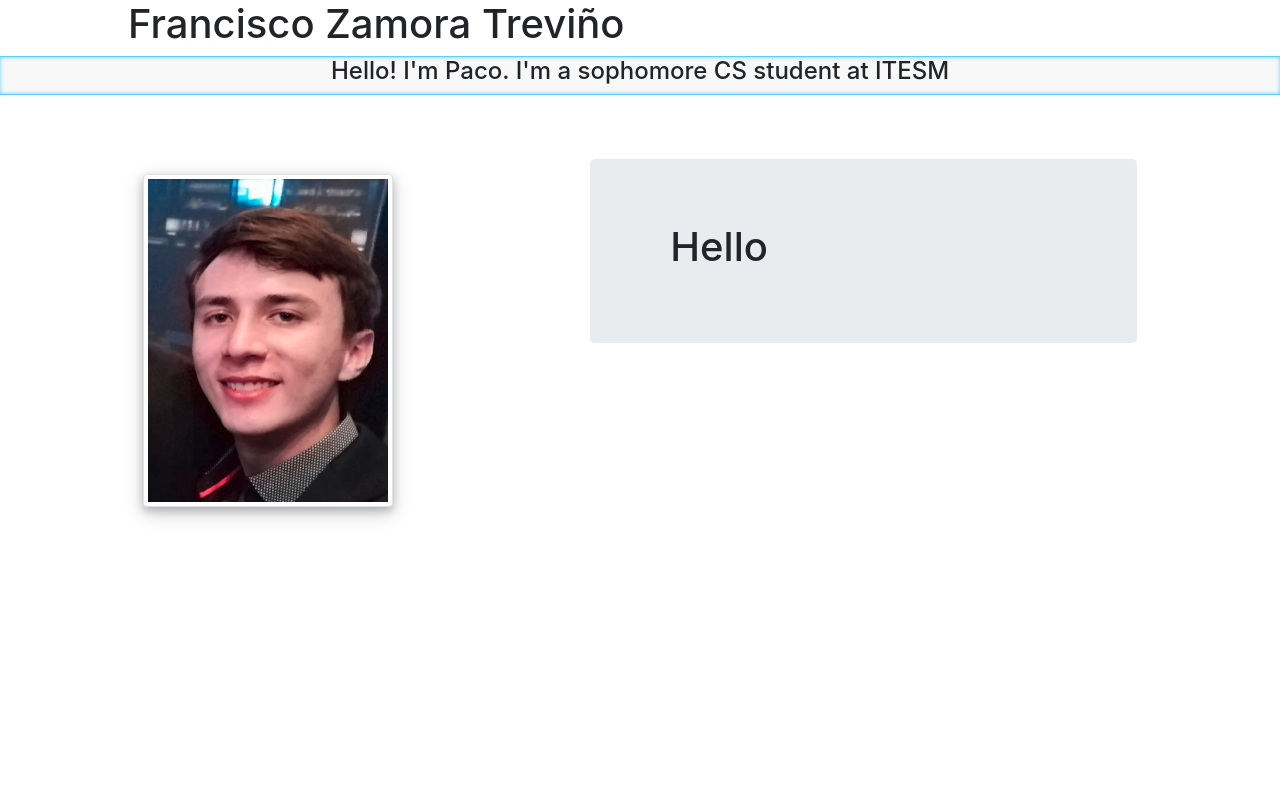
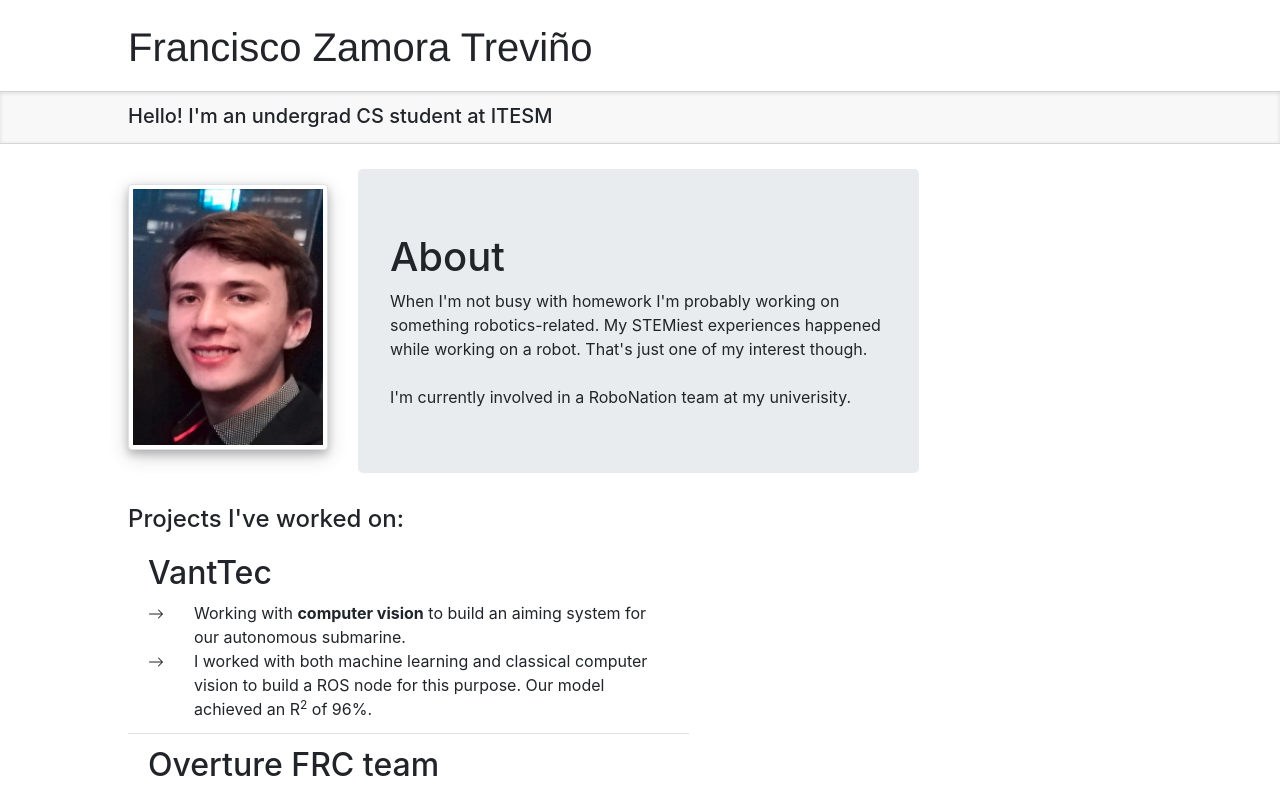
Before and after one commit to Glazzerino/my_website, a React (Create React App) app in the folder glazzite/: page / in a window 1280 px wide. Built offline with nearby package versions, Linux system fonts and the light colour scheme.

Commit message:
Needs better writing

```diff
--- a/glazzite/src/Header.css
+++ b/glazzite/src/Header.css
@@ -1,21 +1,27 @@
-.header_bar {
-    text-align: center;
-    display: flex;
+#header_bar {
+    /* text-align: center; */
+    /* display: flex; */
     justify-content: center;
+    padding-left: 10%;
     align-items: center;
     font-family: 'Franklin Gothic Medium', 'Arial Narrow', Arial, sans-serif;
 
 }
 
-h1 {
-    padding-left:10%;
+.text {
+    padding-top: 2%;
+    padding-bottom: 1%;
+}
+
+#greeting {
+    padding-left: 10%;
+    padding-top: 1%;
+    padding-bottom: 0.5%;
 }
 
 #sub_bar {
-    display: flex;
-    justify-content: center;
-    border-top: 1px solid #61cdff;
-    border-bottom: 1px solid #61cdff;
-    background: #f8f8f8;
-    box-shadow: inset 0px 0px 4px 0px #61cdff;
+  border-top: 1px solid #d3d3d3;
+  border-bottom: 1px solid #d5d5d5;
+  background: #f8f8f8;
+  box-shadow: inset 0px 1px 4px 0px rgba(0,0,0,0.125);
 }
--- a/glazzite/src/Header.js
+++ b/glazzite/src/Header.js
@@ -3,12 +3,20 @@ import "./Header.css";
 
 export default class Header extends React.Component {
     render() {return(
-        <div classNAme="header_bar">
-            <h1>Francisco Zamora Treviño</h1>
+        <div>
+            <div id="header_bar">
+            <div>
+                <h1 class="text">Francisco Zamora Treviño</h1>
+            </div>
 
+
+        </div>
             <div id="sub_bar">
-                <h4>Hello! I'm Paco. I'm a sophomore CS student at ITESM</h4>
+                <h5 id="greeting">
+                    Hello!  I'm an undergrad CS student at ITESM
+                </h5>
             </div>
         </div>
+
     )}
 }
--- a/glazzite/src/Main.css
+++ b/glazzite/src/Main.css
@@ -1,27 +1,22 @@
-.Main {
+#main {
     /* display: flex; */
     /* justify-content: center; */
-    padding-top: 5%;
+    padding-top: 2%;
     padding-left: 10%;
-    padding-right: 10%;
+    /* padding-right: 10%; */
 
 }
 
-/* .Col {
-    height: 300px;
-    padding: 10%;
-} */
-
-/* #image_holder {
-    width: 900px;
-} */
+#about {
+    width: 100%;
+}
 
 img {
     border-radius: 3%;
-    width: 60%;
+    width: 200px;
     /* height: 10%; */
     border-color: #61cdff;
-    border: 1px solid;
+    /* border: 100px solid; */
     box-shadow: inset 0px 1px 4px 0px rgba(93, 231, 255, 0.719);
     border-color:#61cdff;
     border-top-style: solid;
--- a/glazzite/src/Main.js
+++ b/glazzite/src/Main.js
@@ -1,26 +1,73 @@
 import React from "react";
 import "./Main.css";
 import headshot from "./imgs/hshot.png";
-import {Container, Row, Col, Image, Jumbotron} from "react-bootstrap";
+import {Container, Row, Col, Image, Jumbotron, ListGroup} from "react-bootstrap";
+
+var arrow = <svg width="1em" height="1em" viewBox="0 0 16 16" class="bi bi-arrow-right" fill="currentColor" xmlns="http://www.w3.org/2000/svg">
+  <path fill-rule="evenodd" d="M1 8a.5.5 0 0 1 .5-.5h11.793l-3.147-3.146a.5.5 0 0 1 .708-.708l4 4a.5.5 0 0 1 0 .708l-4 4a.5.5 0 0 1-.708-.708L13.293 8.5H1.5A.5.5 0 0 1 1 8z"/>
+</svg>;
+
 export default class Main extends React.Component {
     render() {return(
+        <div id="main">
+            <Row>
+            <Col md="auto">
+                <Image src={headshot} alt="a picture with me in it" thumbnail/>
+            </Col>
+            <Col md={6}>
+                <Jumbotron id="about">
+                    <h1>About</h1>
+                    <p1>
+                        When I'm not busy with homework I'm probably working on something
+                        robotics-related. My STEMiest experiences happened while working
+                        on a robot. That's just one of my interest though.
+                        <br/>
+                        <br/>
+                        I'm currently involved in a RoboNation team at my univerisity.
 
-        <div className="Main">
-            <Container fluid>
-                <Row>
-                    <Col md="auto">
-                        <div id="image_holder">
-                            <Image src={headshot} thumbnail/>
-                        </div>
-                    </Col>
-                    <Col>
-                        <Jumbotron>
-                            <h1>Hello</h1>
-                        </Jumbotron>
-                    </Col>
+                    </p1>
+                </Jumbotron>
+            </Col>
+            </Row>
 
-                </Row>
-            </Container>
+            <Row>
+                <Col md={6}>
+                <h4>Projects I've worked on:</h4>
+                {/* Projects */}
+                <ListGroup variant="flush">
+                    <ListGroup.Item>
+                        <h2>VantTec</h2>
+                        <Row>
+                                <Col md="auto">
+                                    {arrow}
+                                </Col>
+                                <Col>
+                                    <p1> Working with <b>computer vision</b> to build an aiming system
+                                    for our autonomous submarine.</p1>
+                                    <br/>
+                                </Col>
+                        </Row>
+
+                        <Row>
+                            <Col md="auto">
+                                {arrow}
+                            </Col>
+                            <Col>
+                                <p1>I worked with both machine learning and classical computer vision to build a
+                                    ROS node for this purpose. Our model achieved an R<sup>2</sup> of 96%.
+                                </p1>
+                            </Col>
+                        </Row>
+                    </ListGroup.Item>
+
+                    <ListGroup.Item>
+                        <h2>Overture FRC team</h2>
+                    </ListGroup.Item>
+
+                </ListGroup>
+                </Col>
+
+            </Row>
         </div>
     )}
 }
--- a/glazzite/src/index.js
+++ b/glazzite/src/index.js
@@ -5,6 +5,8 @@ import Header from "./Header.js";
 import Main from "./Main.js"
 import reportWebVitals from './reportWebVitals';
 import 'bootstrap/dist/css/bootstrap.min.css';
+
+document.title="Francisco Zamora"
 
 ReactDOM.render(
   <React.StrictMode>
```
